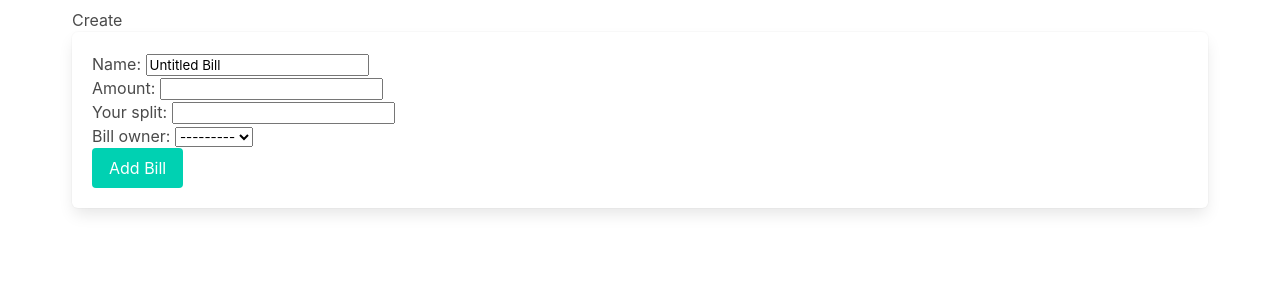
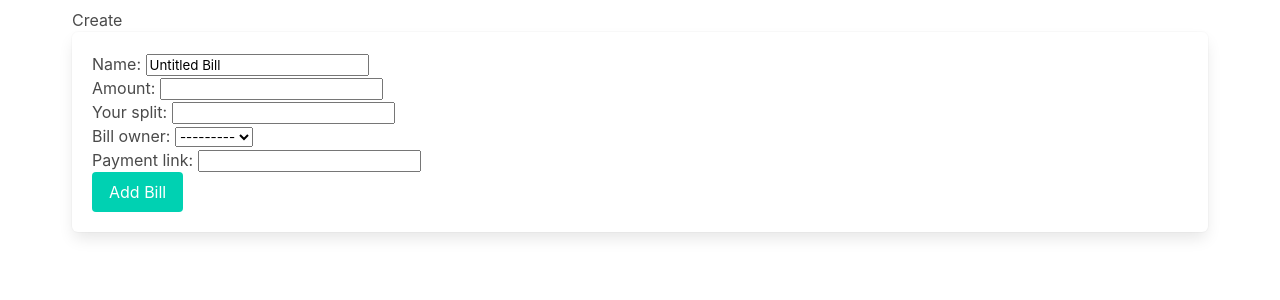
Before and after one commit to hanswatkins/Bill-Tracker, a Django app: page /create/ in a window 1280 px wide. Shown: the part 52-352 px from the top of the page. Run offline with Django 4.2, Linux system fonts and the light colour scheme; data that the repository does not hold is empty.

Commit message:
added payment link input to the form and card

```diff
--- a/main_app/forms.py
+++ b/main_app/forms.py
@@ -4,4 +4,4 @@ from .models import Bill
 class NewBillForm(ModelForm):
     class Meta:
         model = Bill
-        fields = ['name', 'amount', 'your_split', 'bill_owner']
+        fields = ['name', 'amount', 'your_split', 'bill_owner', 'payment_link']
--- a/main_app/models.py
+++ b/main_app/models.py
@@ -39,6 +39,7 @@ class Bill(models.Model):
     amount = models.IntegerField()
     your_split = models.IntegerField()
     bill_owner = models.ForeignKey(BillOwner, on_delete=models.CASCADE)
+    payment_link = models.CharField(max_length=100, default='')
 
     def __str__(self):
         return self.name
--- a/main_app/templates/main_app/bills_list.html
+++ b/main_app/templates/main_app/bills_list.html
@@ -20,8 +20,9 @@
       <b></b>
       <p class="mb-2">{{bills.bill_owner}} owes: ${{bills.your_split}}</p>
       <b></b>
-      <div class="card-action">
-      </div>
+      <p class="mb-2">Payment Link: {{bills.payment_link}}</p>
+      <b></b>
+      <div class="card-action"></div>
     </div>
     <!-- <footer class="card-footer">
             <a href="/bills" class="card-footer-item">Save</a>
```
Also changed, not shown: main_app/migrations/0007_bill_payment_link.py (added).
